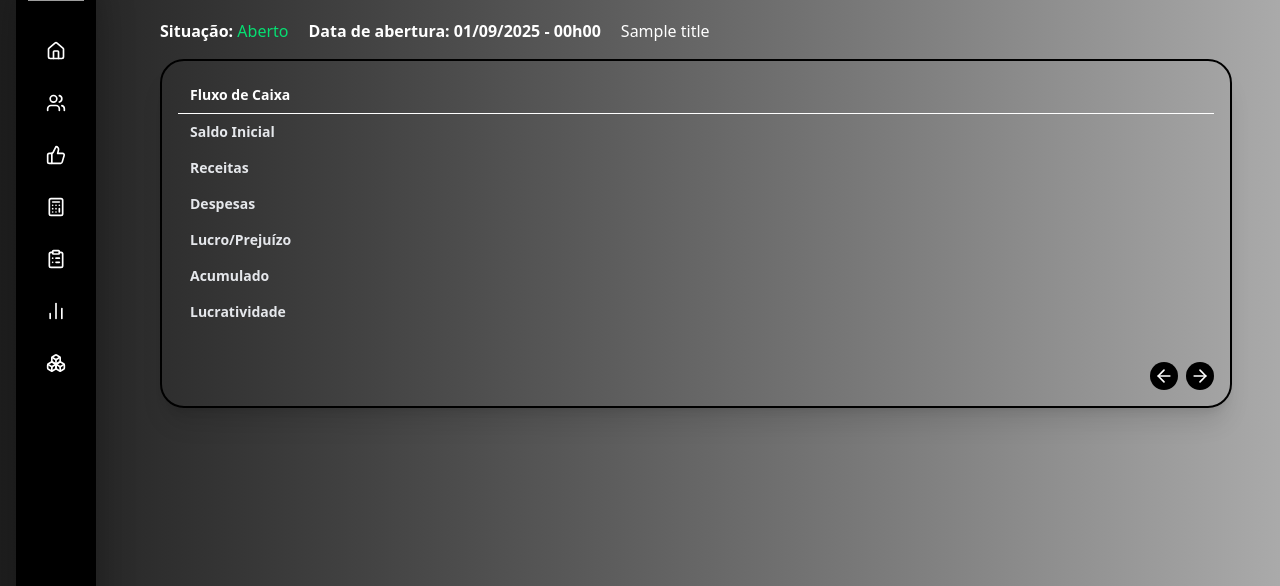
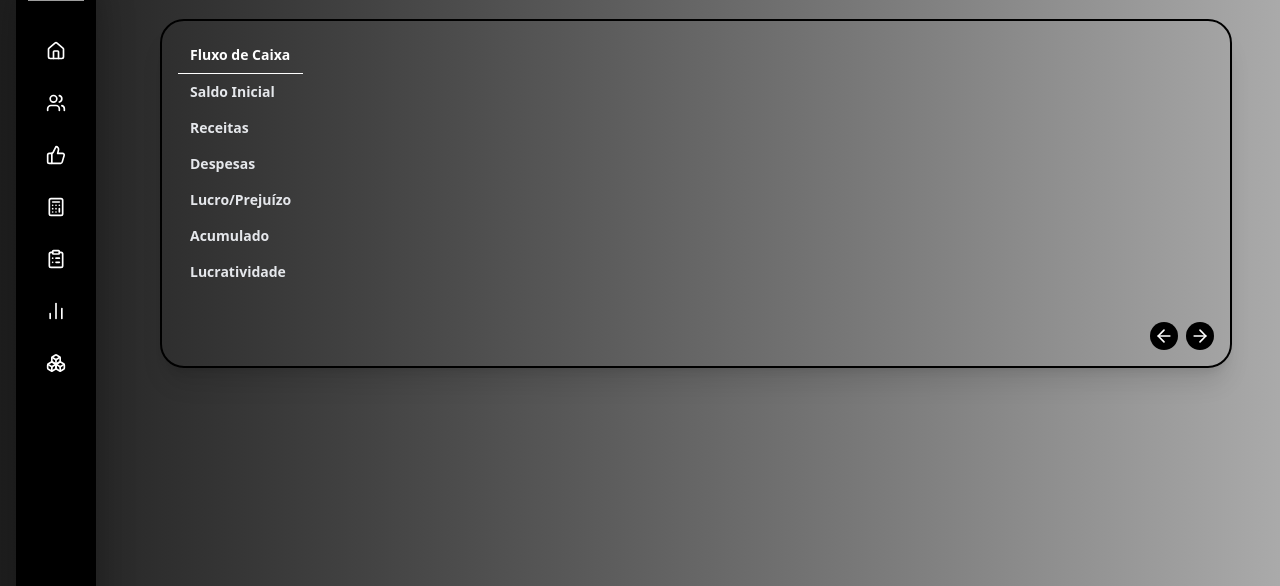
Before and after one commit to Miichaaeell/Obox_CRM, a Django app: template enterprise/templates/flow_cashier.html in a window 1280 px wide. Shown: the part 85-671 px from the top of the page. Run offline with Django 5.2, Linux system fonts and the light colour scheme; the template is opened without the code that fills it: most values are stand-ins (such as "Sample title", 1, 10 or a date in 2020); lists and menus that the app fills with data are empty; style sheets or scripts are compiled from the project's sources; some libraries are stand-ins or nearby versions; grey boxes are pictures that could not be loaded.

Commit message:
changed table layout on cash flow page

```diff
--- a/enterprise/templates/flow_cashier.html
+++ b/enterprise/templates/flow_cashier.html
@@ -5,30 +5,16 @@
 
 {% block content %}
 <div class="w-full max-w-7xl mx-auto p-6" x-data="flowCashier()">
-
-  <!-- Header -->
-  <div class="flex gap-5 text-white mb-4">
-    <div>
-      <span class="font-semibold">Situação:</span>
-      <span class="text-green-400">Aberto</span>
-    </div>
-    <div>
-      <span class="font-semibold">Data de abertura:</span>
-      <span class="font-bold">01/09/2025 - 00h00</span>
-    </div>
-    {{title}}
-  </div>
-
   <!-- Card principal -->
   <div class="bg-transparent rounded-3xl shadow-xl border-2 border-black p-4">
     <div class="overflow-x-auto">
-      <table class="w-full text-sm text-white border-none">
+      <table class="table-auto min-w-max text-sm text-white border-none">
         <thead>
           <tr class="border-b ">
             <th class="text-left py-2 px-3 font-semibold">Fluxo de Caixa</th>
             {% for cashier in cashiers %}
               {% if cashier.status == 'closed' %}
-                <td class="px-3 py-2">{{cashier.date_closing|date:'d-M-Y'}}</td>
+                <th class="px-3 py-2 text-left">{{cashier.date_closing|date:'d-M-Y'}}</th>
               {% endif %}
             {% endfor %}
           </tr>
--- a/enterprise/views.py
+++ b/enterprise/views.py
@@ -24,8 +24,6 @@ from enterprise.serializers import (
 from students.models import MonthlyFee
 
 
-
-
 class EnterpriseHomeView(LoginRequiredMixin, View):
     def get(self, request, *args, **kwargs):
         context = get_context_homeview()
@@ -44,7 +42,6 @@ class FlowCashierView(LoginRequiredMixin, TemplateView):
 
 
 class DownloadCashierFlowView(LoginRequiredMixin, View):
-    """Gera relatório do fechamento de caixa em uma única aba formatada."""
 
     def get(self, request, *args, **kwargs):
         cashier_id = request.GET.get("pk")
@@ -74,7 +71,6 @@ class EnterpriseCashierView(LoginRequiredMixin, View):
             context = get_context_cashier_data()
             withdrawalValue = int(data.get('withdrawalValue', 0))
             closing_balance = int(data.get('closing_balance', 0))
-            print(f'{withdrawalValue} desconto e fechamento {closing_balance}')
             response = close_cashier(context, withdrawalValue, closing_balance)
             return response
         elif action == 'create':
--- a/students/views.py
+++ b/students/views.py
@@ -128,7 +128,6 @@ class StudentCreateView(LoginRequiredMixin, CreateView):
             discount_percent=discount_percent if discount_percent else 0,
             plan=studant_instance.plan
         )
-        import json
         payments_json = self.request.POST.get('payments') or '[]'
         payments_data = json.loads(payments_json)
         payments_create = [
```
